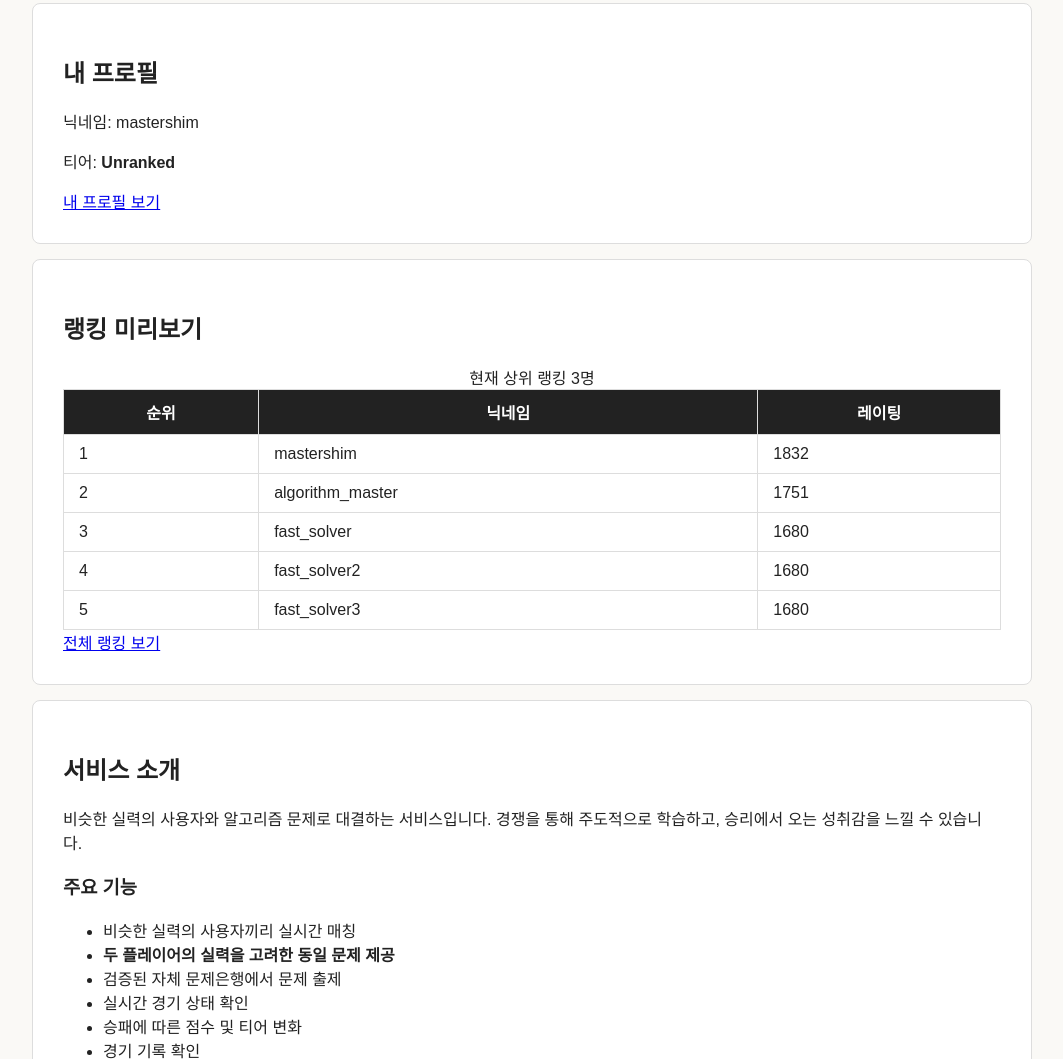
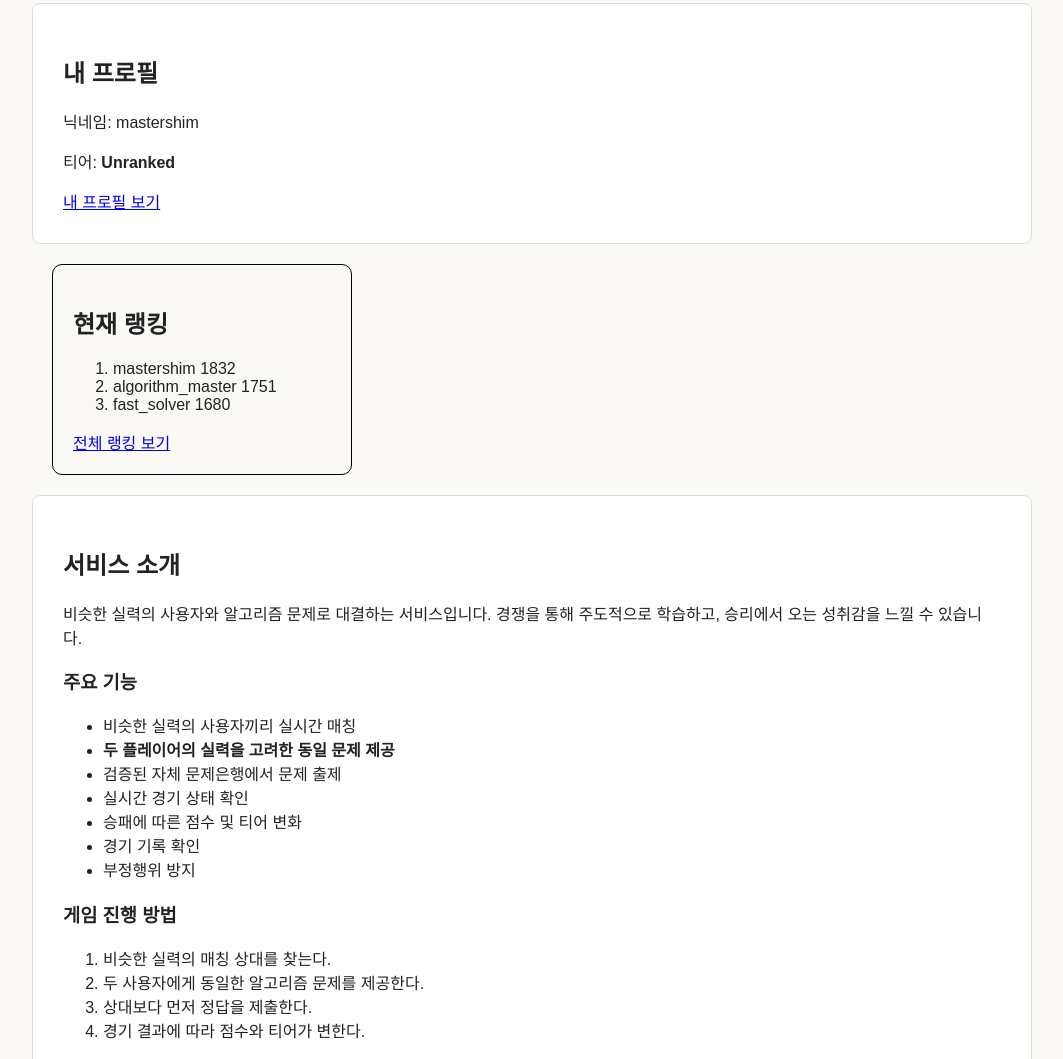
Before and after one commit to dhshim0105/ps-ranked, a plain HTML site: page index.html in a window 1280 px wide. Shown: the part 993-2052 px from the top of the page, without its empty margins (108-1171 px from the left). Drawn offline with Linux system fonts and the light colour scheme.

Commit message:
Practice CSS box model and card styles

```diff
--- a/css/style.css
+++ b/css/style.css
@@ -1,39 +1,74 @@
 /*
-tag
-.class
-#id
+선택자
+tag    → 태그 선택자
+.class → class 선택자
+#id    → id 선택자
 */
 
+
+/* ===== 기본 설정 ===== */
+
+* {
+    box-sizing: border-box;
+}
+
 body {
+    margin: 0;
+
     background-color: #faf9f6;
     color: #222;
     font-family: Arial, sans-serif;
-    margin: 0;
 }
+
+
+/* ===== Header / Navigation ===== */
 
 header {
     background-color: #222;
     color: white;
-    /*padding: 요소 안쪽 여백*/
+
+    /* padding: 요소 안쪽 여백 */
     padding: 20px;
 }
 
+header h1 {
+    color: white;
+    font-size: 32px;
+    text-align: center;
+}
+
+header nav a {
+    color: white;
+    text-decoration: none;
+
+    /* margin: 요소 바깥쪽 여백 */
+    margin-right: 15px;
+}
+
+
+/* ===== 공통 Layout ===== */
+
 main {
-    /*화면 너비의 90% 사용*/
+    /* 화면 너비의 90% 사용 */
     width: 90%;
     max-width: 1000px;
-    /*가운데로 자동 맞춤*/
+
+    /* 좌우 여백을 자동 계산해서 가운데 정렬 */
     margin: 0 auto;
 }
 
 .main-section {
     background-color: white;
+
     border: 1px solid #ddd;
     border-radius: 8px;
 
     padding: 30px;
     margin: 15px 0;
 }
+
+
+/* ===== Hero ===== */
 
 #hero {
     background-color: rgb(220, 250, 250);
@@ -44,61 +79,75 @@ main {
     font-size: 30px;
 }
 
-.hero-button {
-    /*a(링크)를 button처럼 꾸미기 위한 줄*/
-    display: inline-block;
 
+/* ===== 공통 Button 스타일 ===== */
+
+.hero-button,
+.match-button {
     background-color: rgb(123, 236, 240);
     color: black;
-    text-decoration: none;
-
-    font-weight: bold;
 
     border: 1px solid black;
     border-radius: 8px;
-    /*위 아래 12px, 왼쪽 오른쪽 24px*/
+
+    font-weight: bold;
+}
+
+.hero-button {
+    /* a 태그를 버튼처럼 다루기 쉽게 변경 */
+    display: inline-block;
+
+    text-decoration: none;
+
+    /* 위아래 12px, 좌우 24px */
     padding: 12px 24px;
 }
 
-nav a {
-    color: white;
-    text-decoration: none;
-    /*margin: 요소 바깥쪽 여백*/
-    margin-right: 15px;
+.match-button {
+    width: 200px;
+    height: 50px;
+
+    font-size: 18px;
 }
 
-h1 {
-    color: white;
-    font-size: 32px;
-    text-align: center;
-}
+
+/* ===== 데이터 표현 ===== */
 
 .tier {
     font-weight: bold;
 }
 
-#match-button {
-    background-color: rgb(123, 236, 240);
-    color: black;
 
-    width: 200px;
-    height: 50px;
-    /*border는 테두리, solid는 실선, border-radius는 모서리 곡률*/
+/* ===== Cards ===== */
+
+.player-card,
+.ranking-card {
+    margin: 20px;
+
     border: 1px solid black;
-    border-radius: 8px;
+    border-radius: 10px;
+}
 
-    font-size: 18px;
-    font-weight: bold;
+.player-card,
+.ranking-card {
+    width: 300px;
+    padding: 20px;
 }
+
+
+/* ===== Ranking Table ===== */
 
 table {
     width: 100%;
+
     border: 1px solid #ddd;
-    /*겹치는 테두리를 하나로 합치기*/
+
+    /* 겹치는 테두리를 하나로 합치기 */
     border-collapse: collapse;
 }
 
-th, td {
+th,
+td {
     border: 1px solid #ddd;
     padding: 10px 15px;
 }
--- a/index.html
+++ b/index.html
@@ -122,46 +122,13 @@
             <a href="profile.html">내 프로필 보기</a>
         </section>
 
-        <section id="ranking-preview" class="main-section">
-            <h2>랭킹 미리보기</h2>
-
-            <table>
-                <caption>현재 상위 랭킹 3명</caption>
-                <thead>
-                    <tr>
-                        <th>순위</th>
-                        <th>닉네임</th>
-                        <th>레이팅</th>
-                    </tr>
-                </thead>
-                <tbody>
-                    <tr>
-                        <td>1</td>
-                        <td>mastershim</td>
-                        <td>1832</td>
-                    </tr>
-                    <tr>
-                        <td>2</td>
-                        <td>algorithm_master</td>
-                        <td>1751</td>
-                    </tr>
-                    <tr>
-                        <td>3</td>
-                        <td>fast_solver</td>
-                        <td>1680</td>
-                    </tr>
-                    <tr>
-                        <td>4</td>
-                        <td>fast_solver2</td>
-                        <td>1680</td>
-                    </tr>
-                    <tr>
-                        <td>5</td>
-                        <td>fast_solver3</td>
-                        <td>1680</td>
-                    </tr>
-                </tbody>
-            </table>
+        <section class="ranking-card">
+            <h2>현재 랭킹</h2>
+            <ol>
+                <li>mastershim 1832</li>
+                <li>algorithm_master 1751</li>
+                <li>fast_solver 1680</li>
+            </ol>
             <a href="ranking.html">전체 랭킹 보기</a>
         </section>
 
```
Also changed, not shown: match.html (+1 -2 lines), profile.html (+5 -8 lines).
